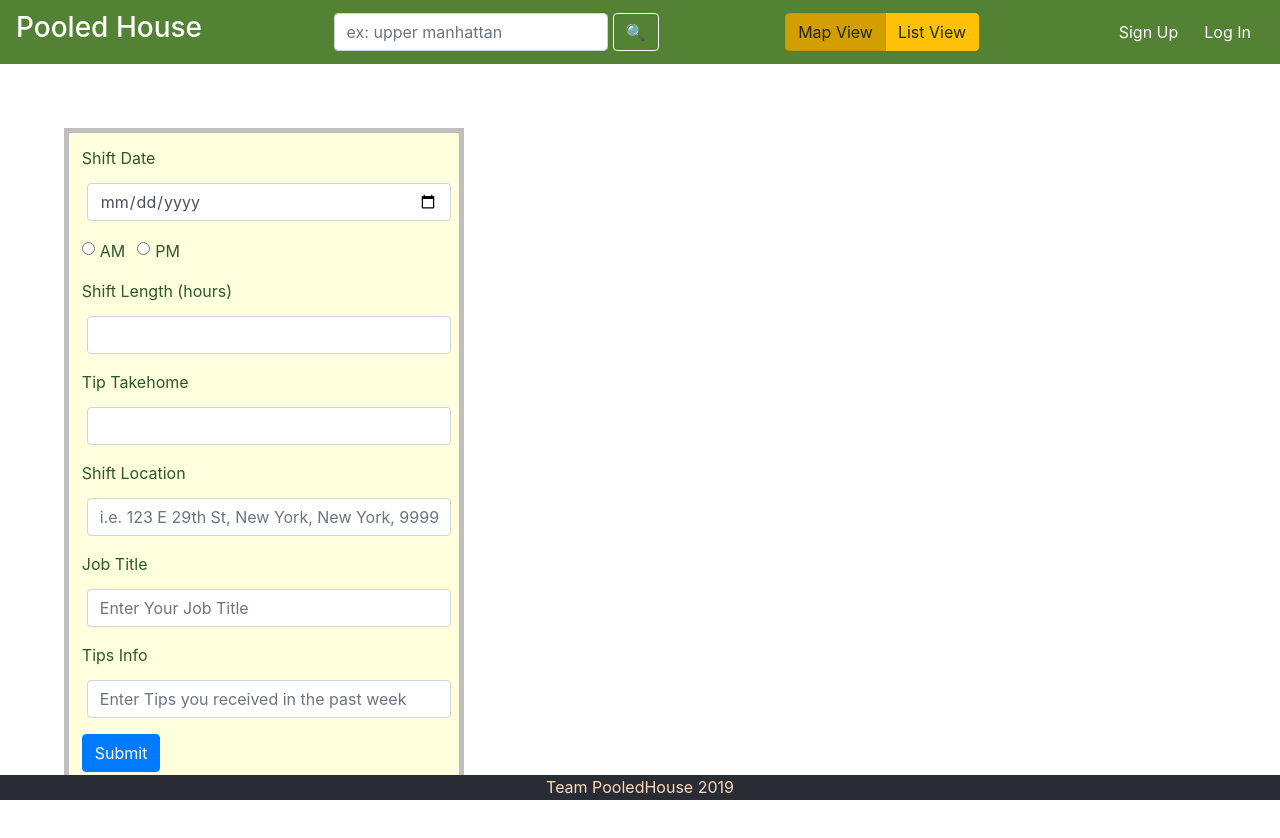
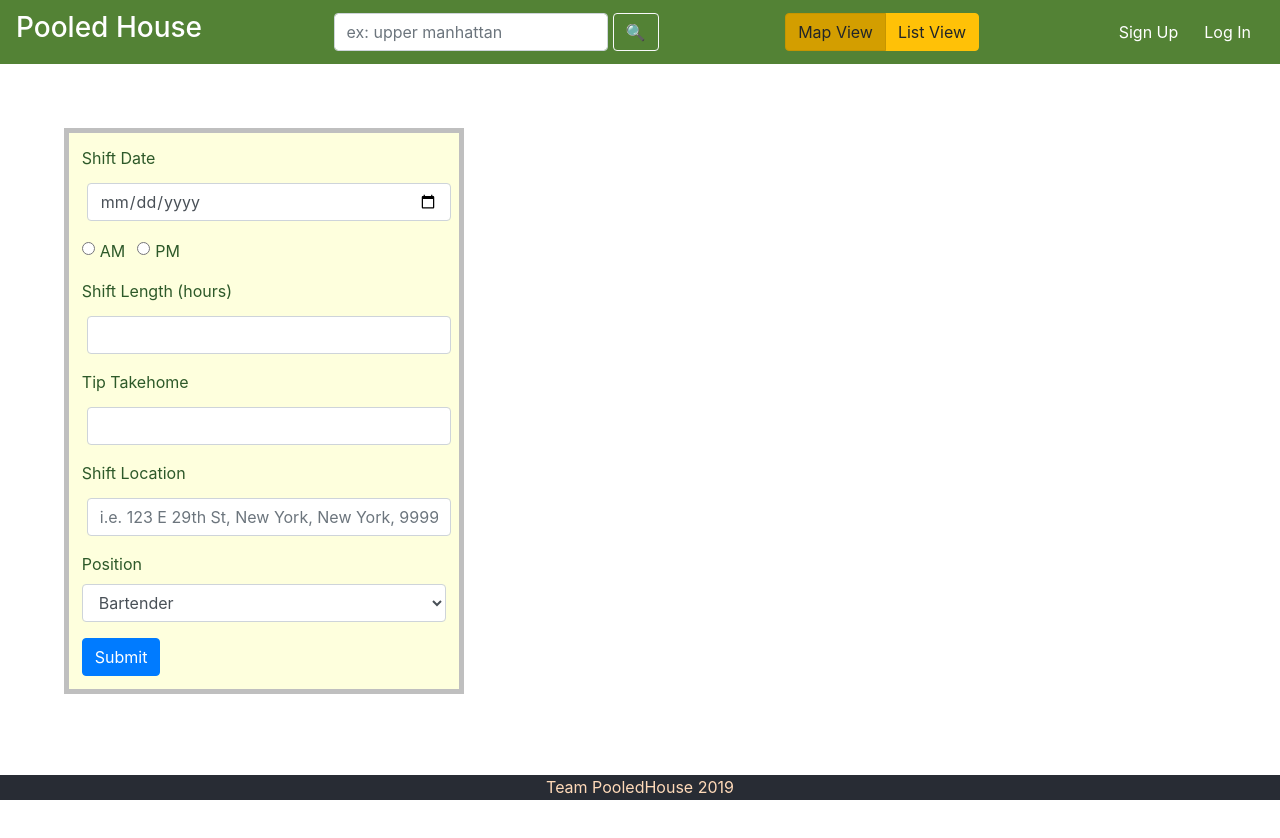
Before and after one commit to FarhanHyder/PooledHouse, a React (Create React App) app in the folder front-end/: page / in a window 1280 px wide. Shown: the top 838 px of the page. After the commit the page ends 800 px from the top, so only its background shows below. Built offline with nearby package versions, Linux system fonts and the light colour scheme.

Commit message:
all form fields present

```diff
--- a/front-end/src/TipInfo/TipInfo.js
+++ b/front-end/src/TipInfo/TipInfo.js
@@ -37,24 +37,17 @@ const TipInfo = (props) => {
                 />
             </Form.Group>
             <Form.Group>
-                    <Form.Label>Job Title</Form.Label>
-                    <Form.Control
-                        type="text"
-                        required
-                        placeholder="Enter Your Job Title"
-                        // value={}
-                        // onChange={/* function to update state*/}
-                        />
+                    <Form.Label>Position</Form.Label>
+                    <Form.Control as='select'>
+                        <option>Bartender</option>
+                        <option>Server</option>
+                        <option>Barback</option>
+                        <option>Busser</option>
+                        <option>Other</option>
+                    </Form.Control>
             </Form.Group>
             <Form.Group>
-                    <Form.Label>Tips Info</Form.Label>
-                    <Form.Control
-                        type="text"
-                        placeholder="Enter Tips you received in the past week"
-                        required
-                        // value={}
-                        // onChange={/* function to update state*/}
-                        />
+
             </Form.Group>
             <Button variant="primary" type = "submit">Submit</Button>
         </Form>
```
